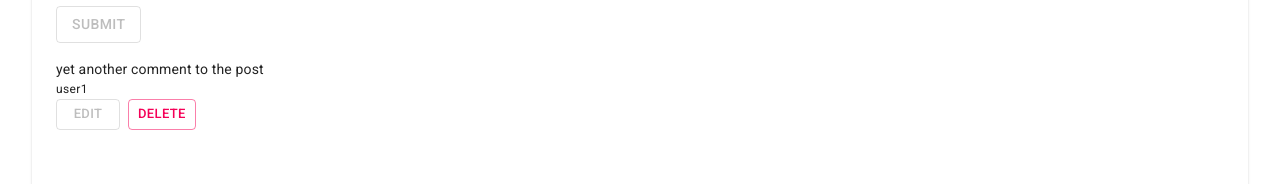
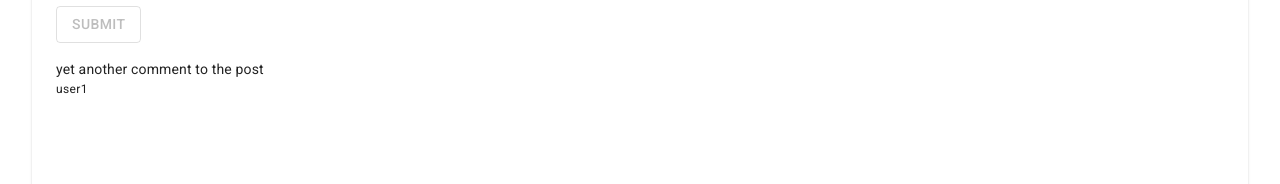
Before and after one commit to pdariusv/howdy-group-project, a React (Create React App) app in the folder client/: page /posts/1 in a window 1280 px wide. Shown: the part 322-506 px from the top of the page. Built offline with nearby package versions, Linux system fonts and the light colour scheme; no server answers.

Commit message:
render grid with comment controls conditionally

```diff
--- a/client/src/components/Dialogs/PostReply.js
+++ b/client/src/components/Dialogs/PostReply.js
@@ -53,9 +53,10 @@ export default function PostReply(props) {
         }}
       />
       <Typography variant={"caption"}>{props.reply.username}</Typography>
+      { props.currentUser.username === props.reply.username && (
       <Grid container spacing={1}>
         <Grid item>
-          {state.edit === false && (
+          {!state.edit && (
             <Button
               id={"edit-button-" + props.reply.id}
               data-reply-id={props.reply.id}
@@ -73,8 +74,7 @@ export default function PostReply(props) {
               Edit
             </Button>
           )}
-
-          {state.edit === true && ( props.currentUser.username !== props.reply.username &&
+          {state.edit && (
             <Button
               id={"edit-button-" + props.reply.id}
               data-reply-id={props.reply.id}
@@ -94,7 +94,7 @@ export default function PostReply(props) {
           )}
         </Grid>
         <Grid item>
-          {props.currentUser.username !== props.reply.username && <Button
+          <Button
             data-reply-id={props.reply.id}
             color={"secondary"}
             size={"small"}
@@ -102,9 +102,9 @@ export default function PostReply(props) {
             onClick={() => props.removeReplyFunc(props.PostReply.id)}
           >
             Delete
-          </Button>}
+          </Button>
         </Grid>
-      </Grid>
+      </Grid>)}
     </Grid>
   )
 }
```
